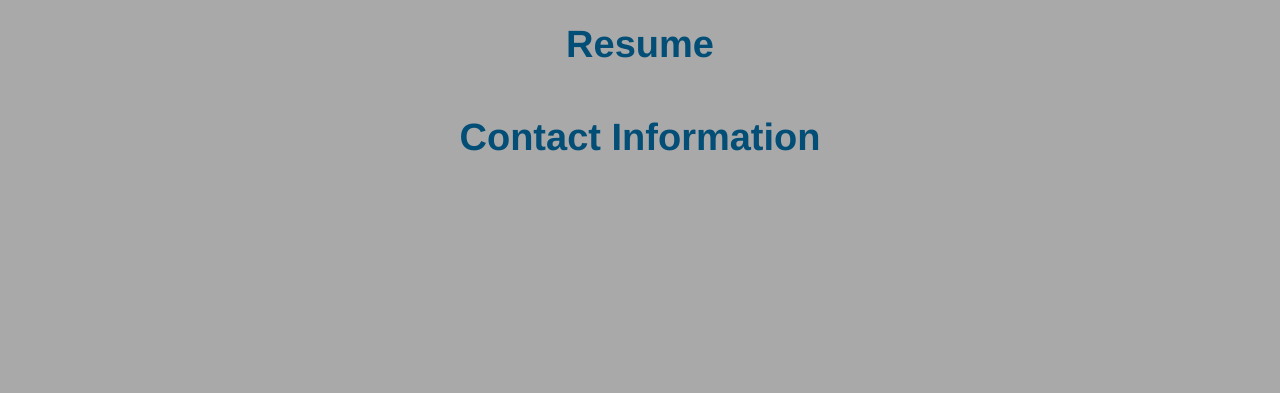
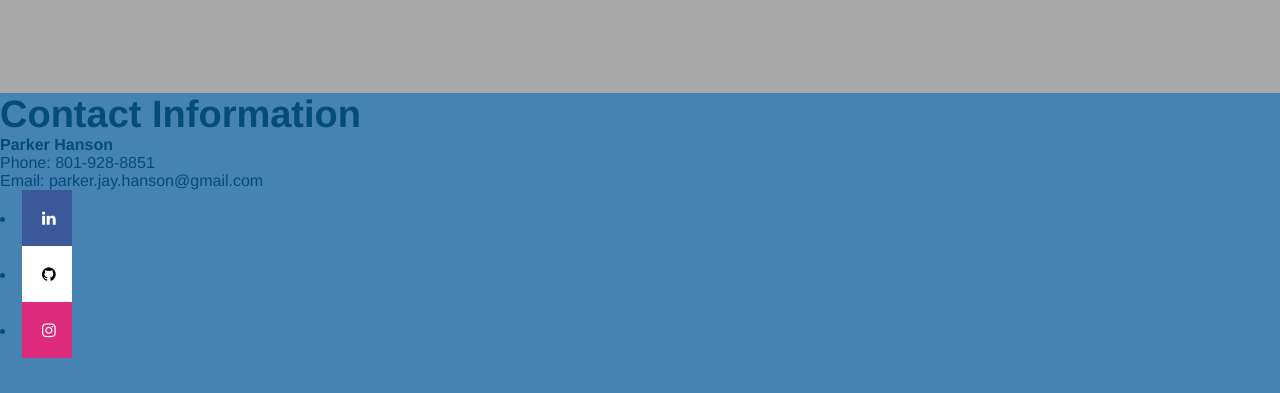
Before and after one commit to toastybage1/personal-portfolio, a plain HTML site: page index.html in a window 1280 px wide. Shown: the part 1491-1884 px from the top of the page. Before the commit the page ends 1670 px from the top, so only its background shows below. Drawn offline with Linux system fonts and the light colour scheme.

Commit message:
social media buttons added

```diff
--- a/assets/style.css
+++ b/assets/style.css
@@ -109,7 +109,8 @@ header nav ul li a:hover {
 /* --------------- Content Section --------------- */
 .content {
     display:block;
-    height:fit-content
+    height:fit-content;
+    padding-bottom: 100px;
 }
 
 .listed-projects {
@@ -150,3 +151,36 @@ header nav ul li a:hover {
     border-radius: 10px;
     position:relative
 }
+
+/* ------------ Contact Info ----------------*/
+.contact-information {
+    background-color: #4682B2;
+    height:300px;
+}
+
+.fa {
+    padding: 20px;
+    font-size: 30px;
+    width: 50px;
+    text-align: center;
+    text-decoration: none;
+}
+
+.fa:hover {
+    opacity: 0.7;
+  }
+
+.fa-linkedin {
+  background: #3B5998;
+  color: white;
+}
+
+.fa-github {
+    background: #FFFFFF;
+    color: black;
+}
+
+.fa-instagram {
+    background: #DD2A7B;
+    color: white;
+  }
--- a/index.html
+++ b/index.html
@@ -5,6 +5,7 @@
         <meta charset="UTF-8" />
         <title>Parker Hanson's Portfolio</title>
         <link rel="stylesheet" href="./assets/style.css" />
+        <link rel="stylesheet" href="https://cdnjs.cloudflare.com/ajax/libs/font-awesome/4.7.0/css/font-awesome.min.css">
         <meta>
     </head>
 
@@ -97,19 +98,29 @@
         </section>
 
 
-        <!---------------- Resume ---------------------->
-        <section id="section-content" class="resume">
-
-            <h3 id="resume" class="section-header">Resume</h3>
-
-        </section>
-
-
         <!------------------ Contact Info ------------------>
         <section id="section-content" class="contact-information">
 
-            <h3 id="contactinfo" class="section-header">Contact Information</h3>
 
+
+            <div class="infoboxes">
+                <div class="contactheader">
+                    <h3 id="contactinfo">Contact Information</h3>
+                </div>
+                <div class="contacts">
+                    <h4>Parker Hanson</h4>
+                    <ul>
+                        <li><a>Phone: 801-928-8851</a></li>
+                        <li><a>Email: parker.jay.hanson@gmail.com</a></li>
+                    </ul>
+                </div>
+
+                <div class=socialmedias>
+                    <li><a href="https://www.linkedin.com/in/parker-hanson/" class="fa fa-linkedin"></a></li>
+                    <li><a href="https://github.com/toastybage1" class="fa fa-github"></a></li>
+                    <li><a href="https://www.instagram.com/parker_jay.h/" class="fa fa-instagram"></a></li>
+                </div>
+            </div>
         </section>
 
     </body>
```
